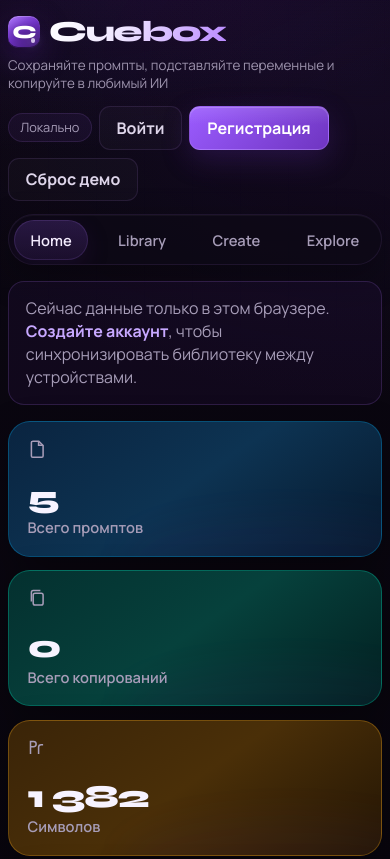
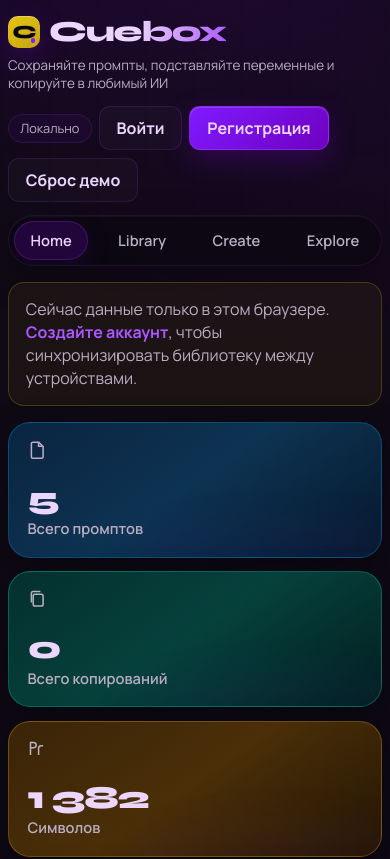
Before and after one commit to imtrtd/cuebox, a Next.js app: page / in a window 390 px wide. Shown: the top 859 px of the page. Built offline with nearby package versions, Linux system fonts and the light colour scheme; no server answers.

Commit message:
design: apply ITD purple and acid color system to Cuebox

```diff
--- a/src/app/brand.css
+++ b/src/app/brand.css
@@ -1,391 +1,147 @@
-/* Cuebox × I'm Trying To Design — product identity layer
-   Keeps the existing component structure while replacing the cyan/magenta
-   cyber aesthetic with a quieter deep-violet design system. */
+/* Cuebox × I'm Trying To Design — product identity layer */
 
 :root {
-  --void: #050309;
-  --paper: #09060f;
-  --ink: #f7f3ff;
-  --ink-soft: #a79db8;
-  --mist: #21162f;
+  --void: #0B0710;
+  --paper: #100A16;
+  --ink: #EDD6FE;
+  --ink-soft: #B9AEC2;
+  --mist: #37055C;
 
-  --accent: #9b5cff;
-  --accent-deep: #5a23a7;
-  --accent-text: #c7a8ff;
-  --magenta: #c45cff;
-  --violet: #7b3cff;
-  --amber: #f2b84b;
+  --accent: #801AFF;
+  --accent-deep: #6E01C0;
+  --accent-text: #AB57FF;
+  --magenta: #AB57FF;
+  --violet: #7F14E9;
+  --amber: #E4C316;
   --danger: #ff6685;
 
-  --glass-soft: rgba(157, 92, 255, 0.035);
-  --glass: rgba(157, 92, 255, 0.065);
-  --glass-strong: rgba(183, 132, 255, 0.11);
-  --panel: rgba(15, 9, 23, 0.78);
-  --panel-strong: rgba(18, 11, 28, 0.94);
-  --panel-solid: #120b1c;
+  --glass-soft: rgba(128, 26, 255, 0.035);
+  --glass: rgba(128, 26, 255, 0.065);
+  --glass-strong: rgba(171, 87, 255, 0.11);
+  --panel: rgba(20, 10, 30, 0.78);
+  --panel-strong: rgba(27, 12, 40, 0.94);
+  --panel-solid: #160D20;
 
-  --line: rgba(183, 132, 255, 0.13);
-  --line-strong: rgba(183, 132, 255, 0.27);
-  --accent-soft: rgba(155, 92, 255, 0.11);
-  --accent-line: rgba(155, 92, 255, 0.24);
-  --accent-edge: rgba(177, 120, 255, 0.52);
-  --ink-veil: rgba(5, 3, 9, 0.62);
-  --ink-veil-soft: rgba(5, 3, 9, 0.38);
+  --line: rgba(171, 87, 255, 0.13);
+  --line-strong: rgba(171, 87, 255, 0.27);
+  --accent-soft: rgba(128, 26, 255, 0.11);
+  --accent-line: rgba(128, 26, 255, 0.24);
+  --accent-edge: rgba(171, 87, 255, 0.52);
+  --ink-veil: rgba(11, 7, 16, 0.62);
+  --ink-veil-soft: rgba(11, 7, 16, 0.38);
 
   --shadow: 0 24px 70px rgba(0, 0, 0, 0.46);
   --shadow-soft: 0 12px 36px rgba(0, 0, 0, 0.3);
   --shadow-lift: 0 30px 80px rgba(0, 0, 0, 0.55);
-  --glow: 0 0 0 1px rgba(174, 117, 255, 0.08), 0 10px 34px rgba(92, 38, 166, 0.2);
-  --glow-strong: 0 0 0 1px rgba(194, 153, 255, 0.16), 0 14px 46px rgba(111, 49, 199, 0.3);
-  --glow-magenta: 0 12px 40px rgba(154, 72, 214, 0.24);
+  --glow: 0 0 0 1px rgba(171, 87, 255, 0.08), 0 10px 34px rgba(110, 1, 192, 0.2);
+  --glow-strong: 0 0 0 1px rgba(171, 87, 255, 0.16), 0 14px 46px rgba(128, 26, 255, 0.3);
+  --glow-magenta: 0 12px 40px rgba(127, 20, 233, 0.24);
 
   --radius: 18px;
   --radius-sm: 12px;
 }
 
-html {
-  background: var(--void);
-}
+html { background: var(--void); }
 
 body {
+  color: var(--ink);
   background:
-    radial-gradient(900px 560px at 8% -10%, rgba(110, 47, 196, 0.22), transparent 62%),
-    radial-gradient(780px 520px at 94% 4%, rgba(72, 31, 128, 0.16), transparent 62%),
-    radial-gradient(680px 420px at 50% 108%, rgba(155, 92, 255, 0.12), transparent 64%),
-    linear-gradient(165deg, #0b0712 0%, #08050d 48%, #050309 100%);
+    radial-gradient(900px 560px at 8% -10%, rgba(110, 1, 192, 0.22), transparent 62%),
+    radial-gradient(780px 520px at 94% 4%, rgba(55, 5, 92, 0.22), transparent 62%),
+    radial-gradient(680px 420px at 50% 108%, rgba(128, 26, 255, 0.12), transparent 64%),
+    linear-gradient(165deg, #100A16 0%, #0D0812 48%, #0B0710 100%);
 }
 
 body::before {
   inset: 0;
-  opacity: 0.28;
+  opacity: 0.24;
   transform: none;
   mask-image: linear-gradient(to bottom, rgba(0,0,0,.75), transparent 82%);
   background-image:
-    linear-gradient(rgba(176, 126, 255, 0.055) 1px, transparent 1px),
-    linear-gradient(90deg, rgba(176, 126, 255, 0.055) 1px, transparent 1px);
+    linear-gradient(rgba(171,87,255,.05) 1px, transparent 1px),
+    linear-gradient(90deg, rgba(171,87,255,.05) 1px, transparent 1px);
   background-size: 72px 72px;
   animation: none;
 }
 
 body::after {
-  opacity: 0.18;
+  opacity: .15;
   mix-blend-mode: soft-light;
-  background-image:
-    radial-gradient(circle at 50% 0%, rgba(255,255,255,.08), transparent 38%),
-    repeating-linear-gradient(to bottom, rgba(255,255,255,.018) 0 1px, transparent 1px 4px);
+  background-image: repeating-linear-gradient(to bottom, rgba(255,255,255,.016) 0 1px, transparent 1px 4px);
 }
 
-.app-shell {
-  width: min(1360px, calc(100% - 3rem));
-  padding-top: 1.6rem;
-}
+.app-shell { width: min(1360px, calc(100% - 3rem)); padding-top: 1.6rem; }
 
-/* Product mark: a compact cue / container monogram.
-   The existing SVG remains as a semantic fallback; CSS turns it into the new identity. */
 .brand-mark {
   width: 2.45rem;
   height: 2.45rem;
   isolation: isolate;
   border-radius: 12px;
-  background:
-    linear-gradient(145deg, rgba(255,255,255,.13), transparent 32%),
-    linear-gradient(145deg, #a76bff 0%, #7133c7 48%, #3d176f 100%);
-  box-shadow:
-    inset 0 1px 0 rgba(255,255,255,.22),
-    inset 0 -1px 0 rgba(22, 7, 41, .7),
-    0 10px 30px rgba(93, 39, 164, .34);
+  background: linear-gradient(145deg, #E4C316 0%, #c7a90f 100%);
+  box-shadow: inset 0 1px 0 rgba(255,255,255,.28), 0 10px 30px rgba(128,26,255,.24);
   transform: rotate(-2deg);
 }
+.brand-mark svg { opacity: 0; animation: none; }
+.brand-mark::before {
+  content: "C"; position:absolute; inset:0; z-index:2; display:grid; place-items:center;
+  color:#0B0710; font-family:var(--font-display); font-size:1.42rem; font-weight:900; line-height:1;
+  letter-spacing:-.08em; transform:translateX(-.02em);
+}
+.brand-mark::after {
+  inset:auto; right:.38rem; bottom:.42rem; width:.34rem; height:.34rem; border:0; border-radius:50%;
+  background:#801AFF; box-shadow:0 0 14px rgba(171,87,255,.9); opacity:1; animation:none;
+}
+.brand {
+  font-size:clamp(2rem,3.4vw,2.7rem); font-weight:800; letter-spacing:-.055em;
+  background:linear-gradient(110deg,#EDD6FE 0%,#EDD6FE 48%,#AB57FF 100%);
+  -webkit-background-clip:text; background-clip:text; filter:none; animation:brand-in .65s var(--ease-out) both;
+}
+.tagline { max-width:31rem; margin-top:.48rem; color:#B9AEC2; font-size:.94rem; }
+.site-header { margin-bottom:1.5rem; }
+.site-nav-pill { padding:.3rem; border-color:rgba(171,87,255,.12); background:rgba(11,7,16,.72); box-shadow:inset 0 1px 0 rgba(255,255,255,.035),var(--shadow-soft); }
+.nav-tab { min-height:2.35rem; padding:.55rem 1.05rem; }
+.nav-tab.active { color:#EDD6FE; background:rgba(110,1,192,.24); box-shadow:inset 0 0 0 1px rgba(171,87,255,.2),0 8px 22px rgba(55,5,92,.28); }
 
-.brand-mark svg {
-  opacity: 0;
-  animation: none;
+.toolbar,.sidebar,.main-pane,.folder-sidebar,.home-card,.dashboard-card,.explore-card,.auth-card,.modal-card {
+  border-color:var(--line); background-color:var(--panel); box-shadow:var(--shadow),inset 0 1px 0 rgba(255,255,255,.035);
 }
+.toolbar::before { display:none; }
+.search-field input,.field input,.field textarea,.field select,.sort-field select,.move-field select { border-color:rgba(171,87,255,.14); background:rgba(11,7,16,.72); }
+.search-field input:focus,.field input:focus,.field textarea:focus,.field select:focus,.sort-field select:focus,.move-field select:focus { border-color:#801AFF; box-shadow:0 0 0 3px rgba(128,26,255,.16); }
 
-.brand-mark::before {
-  content: "C";
-  position: absolute;
-  inset: 0;
-  z-index: 2;
-  display: grid;
-  place-items: center;
-  color: #fff;
-  font-family: var(--font-display);
-  font-size: 1.42rem;
-  font-weight: 800;
-  line-height: 1;
-  letter-spacing: -0.08em;
-  text-shadow: 0 2px 12px rgba(20, 4, 39, .55);
-  transform: translateX(-.02em);
+.btn { min-height:2.45rem; border-radius:11px; font-weight:650; }
+.btn-primary { color:#EDD6FE; border-color:rgba(171,87,255,.3); background:linear-gradient(135deg,#801AFF 0%,#6E01C0 100%); box-shadow:0 10px 28px rgba(110,1,192,.3),inset 0 1px 0 rgba(255,255,255,.16); }
+.btn-primary::after { display:none; }
+.btn-primary:hover { filter:brightness(1.08); box-shadow:0 12px 36px rgba(128,26,255,.38),0 0 24px rgba(171,87,255,.12); }
+.btn-ghost { color:#EDD6FE; background:rgba(255,255,255,.025); border-color:rgba(171,87,255,.14); }
+.btn-ghost:hover { background:rgba(128,26,255,.1); border-color:rgba(171,87,255,.28); }
+.ai-folder.active,.kind-tab.active,.pill.active { border-color:rgba(171,87,255,.38); background:rgba(110,1,192,.16); }
+.sync-banner { border-color:rgba(228,195,22,.22); background:rgba(228,195,22,.055); }
+
+::selection { color:#0B0710; background:#E4C316; }
+:focus-visible { outline:2px solid #AB57FF; outline-offset:3px; }
+
+.auth-brand { position:relative; display:inline-flex; align-items:center; gap:.65rem; color:#EDD6FE; text-decoration:none; letter-spacing:-.04em; }
+.auth-brand::before { content:"C"; display:grid; place-items:center; width:2rem; height:2rem; border-radius:10px; color:#0B0710; font-family:var(--font-display); font-size:1.12rem; font-weight:900; background:#E4C316; box-shadow:0 8px 24px rgba(128,26,255,.25); }
+.auth-brand::after { content:""; position:absolute; left:1.42rem; top:1.45rem; width:.25rem; height:.25rem; border-radius:50%; background:#801AFF; box-shadow:0 0 9px rgba(171,87,255,.85); }
+
+@media (max-width:900px) {
+  .app-shell { width:min(100% - 1.5rem,760px); padding-top:1rem; }
+  .site-header { gap:.8rem; }
+  .brand-mark { width:2.25rem; height:2.25rem; }
+  .brand { font-size:2.05rem; }
+  .tagline { font-size:.9rem; }
 }
-
-.brand-mark::after {
-  inset: auto;
-  right: .38rem;
-  bottom: .42rem;
-  width: .34rem;
-  height: .34rem;
-  border: 0;
-  border-radius: 50%;
-  background: #e9d9ff;
-  box-shadow: 0 0 12px rgba(226, 204, 255, .9);
-  opacity: 1;
-  animation: none;
+@media (max-width:640px) {
+  body::before { background-size:48px 48px; opacity:.16; }
+  .app-shell { width:calc(100% - 1rem); padding-bottom:1.25rem; }
+  .site-header { margin-bottom:1rem; }
+  .brand-row { gap:.55rem; }
+  .brand-mark { width:2rem; height:2rem; border-radius:10px; }
+  .brand-mark::before { font-size:1.16rem; }
+  .brand-mark::after { right:.31rem; bottom:.34rem; width:.28rem; height:.28rem; }
+  .brand { font-size:1.82rem; }
+  .tagline { max-width:22rem; font-size:.84rem; line-height:1.4; }
+  .btn { min-height:2.75rem; }
 }
-
-.brand {
-  font-size: clamp(2rem, 3.4vw, 2.7rem);
-  font-weight: 800;
-  letter-spacing: -0.055em;
-  background: linear-gradient(110deg, #fff 0%, #eee4ff 42%, #b989ff 100%);
-  -webkit-background-clip: text;
-  background-clip: text;
-  filter: none;
-  animation: brand-in .65s var(--ease-out) both;
-}
-
-.tagline {
-  max-width: 31rem;
-  margin-top: .48rem;
-  color: #9d93ad;
-  font-size: .94rem;
-}
-
-.site-header {
-  margin-bottom: 1.5rem;
-}
-
-.site-nav-pill {
-  padding: .3rem;
-  border-color: rgba(183, 132, 255, .1);
-  background: rgba(14, 9, 22, .7);
-  box-shadow: inset 0 1px 0 rgba(255,255,255,.035), var(--shadow-soft);
-}
-
-.nav-tab {
-  min-height: 2.35rem;
-  padding: .55rem 1.05rem;
-}
-
-.nav-tab.active {
-  color: #f5edff;
-  background: linear-gradient(180deg, rgba(150, 88, 245, .2), rgba(101, 49, 168, .16));
-  box-shadow: inset 0 0 0 1px rgba(181, 126, 255, .15), 0 8px 22px rgba(57, 24, 97, .22);
-}
-
-.toolbar,
-.sidebar,
-.main-pane,
-.folder-sidebar,
-.home-card,
-.dashboard-card,
-.explore-card,
-.auth-card,
-.modal-card {
-  border-color: var(--line);
-  background-color: var(--panel);
-  box-shadow: var(--shadow), inset 0 1px 0 rgba(255,255,255,.035);
-}
-
-.toolbar::before {
-  display: none;
-}
-
-.search-field input,
-.field input,
-.field textarea,
-.field select,
-.sort-field select,
-.move-field select {
-  border-color: rgba(181, 128, 255, .14);
-  background: rgba(8, 5, 13, .72);
-}
-
-.search-field input:focus,
-.field input:focus,
-.field textarea:focus,
-.field select:focus,
-.sort-field select:focus,
-.move-field select:focus {
-  border-color: rgba(177, 118, 255, .55);
-  box-shadow: 0 0 0 3px rgba(143, 76, 238, .14);
-}
-
-.btn {
-  min-height: 2.45rem;
-  border-radius: 11px;
-  font-weight: 650;
-}
-
-.btn-primary {
-  color: #fff;
-  border-color: rgba(202, 164, 255, .22);
-  background:
-    linear-gradient(180deg, rgba(255,255,255,.1), transparent 42%),
-    linear-gradient(135deg, #9b5cff 0%, #6f35c1 100%);
-  box-shadow: 0 10px 28px rgba(95, 42, 166, .28), inset 0 1px 0 rgba(255,255,255,.18);
-}
-
-.btn-primary::after {
-  display: none;
-}
-
-.btn-primary:hover {
-  filter: brightness(1.08);
-  box-shadow: 0 12px 34px rgba(107, 47, 186, .36), inset 0 1px 0 rgba(255,255,255,.2);
-}
-
-.btn-ghost {
-  color: #ded5ea;
-  background: rgba(255,255,255,.025);
-  border-color: rgba(185, 142, 242, .12);
-}
-
-.btn-ghost:hover {
-  background: rgba(150, 89, 237, .09);
-  border-color: rgba(177, 119, 255, .26);
-}
-
-.ai-folder.active,
-.kind-tab.active,
-.pill.active {
-  border-color: rgba(176, 118, 255, .34);
-  background: rgba(135, 70, 220, .12);
-}
-
-.sync-banner {
-  border-color: rgba(178, 124, 255, .18);
-  background: rgba(91, 42, 150, .09);
-}
-
-::selection {
-  color: #fff;
-  background: rgba(137, 74, 225, .72);
-}
-
-:focus-visible {
-  outline: 2px solid rgba(190, 145, 255, .78);
-  outline-offset: 3px;
-}
-
-/* Auth lockup mirrors the app mark without adding extra component weight. */
-.auth-brand {
-  position: relative;
-  display: inline-flex;
-  align-items: center;
-  gap: .65rem;
-  color: #f5efff;
-  text-decoration: none;
-  letter-spacing: -.04em;
-}
-
-.auth-brand::before {
-  content: "C";
-  display: grid;
-  place-items: center;
-  width: 2rem;
-  height: 2rem;
-  border-radius: 10px;
-  color: #fff;
-  font-family: var(--font-display);
-  font-size: 1.12rem;
-  font-weight: 800;
-  background: linear-gradient(145deg, #a76bff 0%, #7133c7 55%, #3d176f 100%);
-  box-shadow: 0 8px 24px rgba(93, 39, 164, .3);
-}
-
-.auth-brand::after {
-  content: "";
-  position: absolute;
-  left: 1.42rem;
-  top: 1.45rem;
-  width: .25rem;
-  height: .25rem;
-  border-radius: 50%;
-  background: #eadcff;
-  box-shadow: 0 0 8px rgba(232, 218, 255, .8);
-}
-
-@media (max-width: 900px) {
-  .app-shell {
-    width: min(100% - 1.5rem, 760px);
-    padding-top: 1rem;
-  }
-
-  .site-header {
-    gap: .8rem;
-  }
-
-  .brand-mark {
-    width: 2.25rem;
-    height: 2.25rem;
-  }
-
-  .brand {
-    font-size: 2.05rem;
-  }
-
-  .tagline {
-    font-size: .9rem;
-  }
-}
-
-@media (max-width: 640px) {
-  body::before {
-    background-size: 48px 48px;
-    opacity: .18;
-  }
-
-  .app-shell {
-    width: calc(100% - 1rem);
-    padding-bottom: 1.25rem;
-  }
-
-  .site-header {
-    margin-bottom: 1rem;
-  }
-
-  .brand-row {
-    gap: .55rem;
-  }
-
-  .brand-mark {
-    width: 2rem;
-    height: 2rem;
-    border-radius: 10px;
-  }
-
-  .brand-mark::before {
-    font-size: 1.16rem;
-  }
-
-  .brand-mark::after {
-    right: .31rem;
-    bottom: .34rem;
-    width: .28rem;
-    height: .28rem;
-  }
-
-  .brand {
-    font-size: 1.82rem;
-  }
-
-  .tagline {
-    max-width: 22rem;
-    font-size: .84rem;
-    line-height: 1.4;
-  }
-
-  .btn {
-    min-height: 2.6rem;
-  }
-}
-
-@media (prefers-reduced-motion: reduce) {
-  .brand,
-  .brand-mark,
-  .tagline,
-  .site-nav-pill {
-    animation: none !important;
-  }
-}
+@media (prefers-reduced-motion:reduce) { .brand,.brand-mark,.tagline,.site-nav-pill { animation:none !important; } }
```
